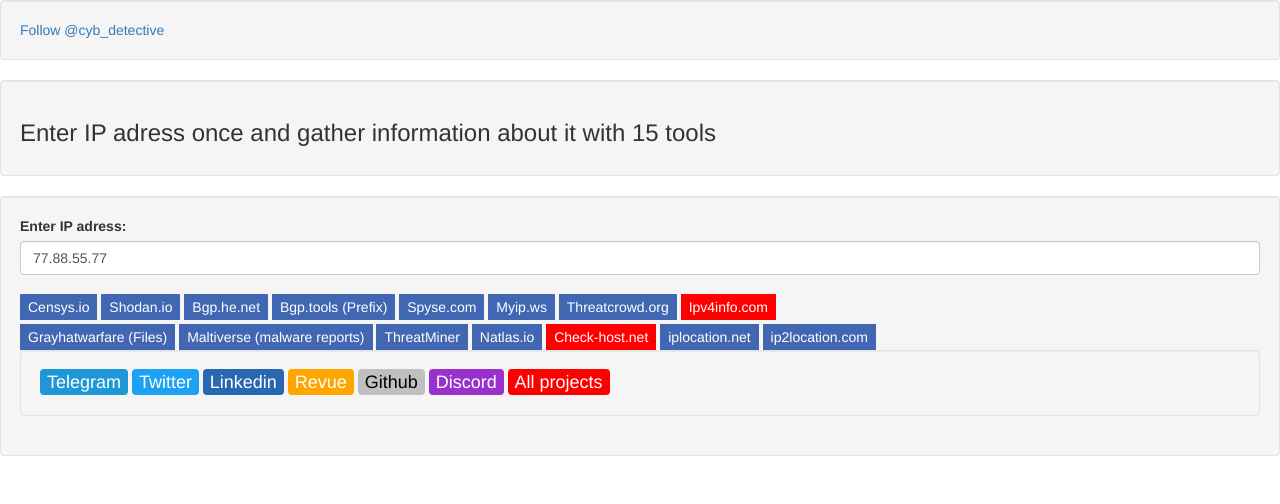
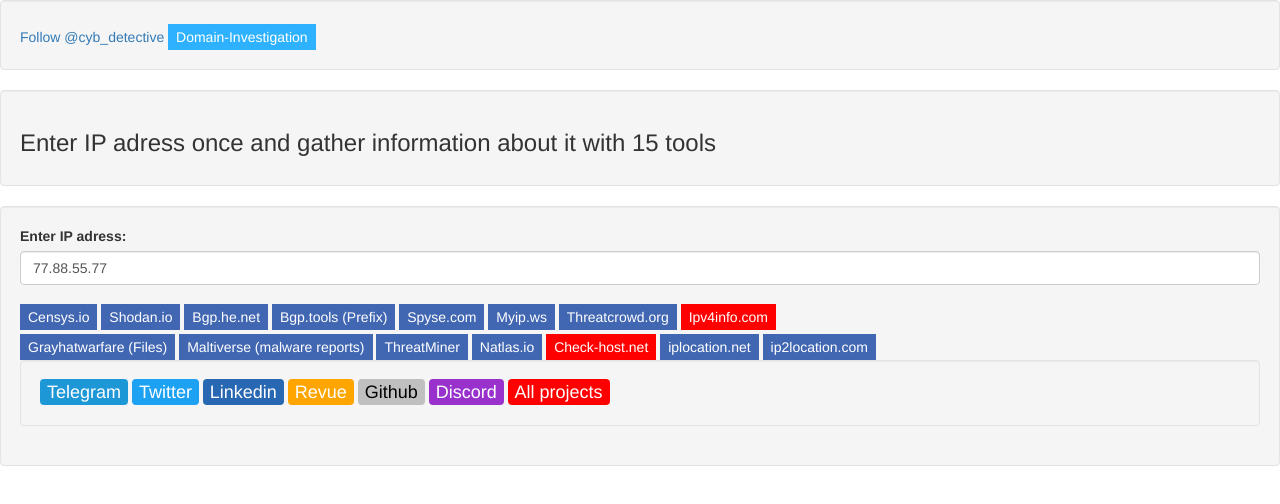
Before and after one commit to hakxcore/domain-investigation, a plain HTML site: page ip.html in a window 1280 px wide. Drawn offline with nearby package versions, Linux system fonts and the light colour scheme.

Commit message:
Update ip.html

```diff
--- a/ip.html
+++ b/ip.html
@@ -11,7 +11,9 @@
   <link rel="stylesheet" href="style.css"> </head>
 
 <body>
-  <div class="well"> <a href="https://twitter.com/cyb_detective?ref_src=twsrc%5Etfw" class="twitter-follow-button" data-show-count="false">Follow @cyb_detective</a>
+  <div class="well">
+    <a href="https://twitter.com/cyb_detective?ref_src=twsrc%5Etfw" class="twitter-follow-button" data-show-count="false">Follow @cyb_detective</a>
+    <button type="button" onclick="buttonOpen('DomainInvestigation')" style="background-color:#2eb2ff;color:white" class="btn-link">Domain-Investigation</button>
     <script async src="https://platform.twitter.com/widgets.js"></script>
   </div>
   <div class="well">
```
